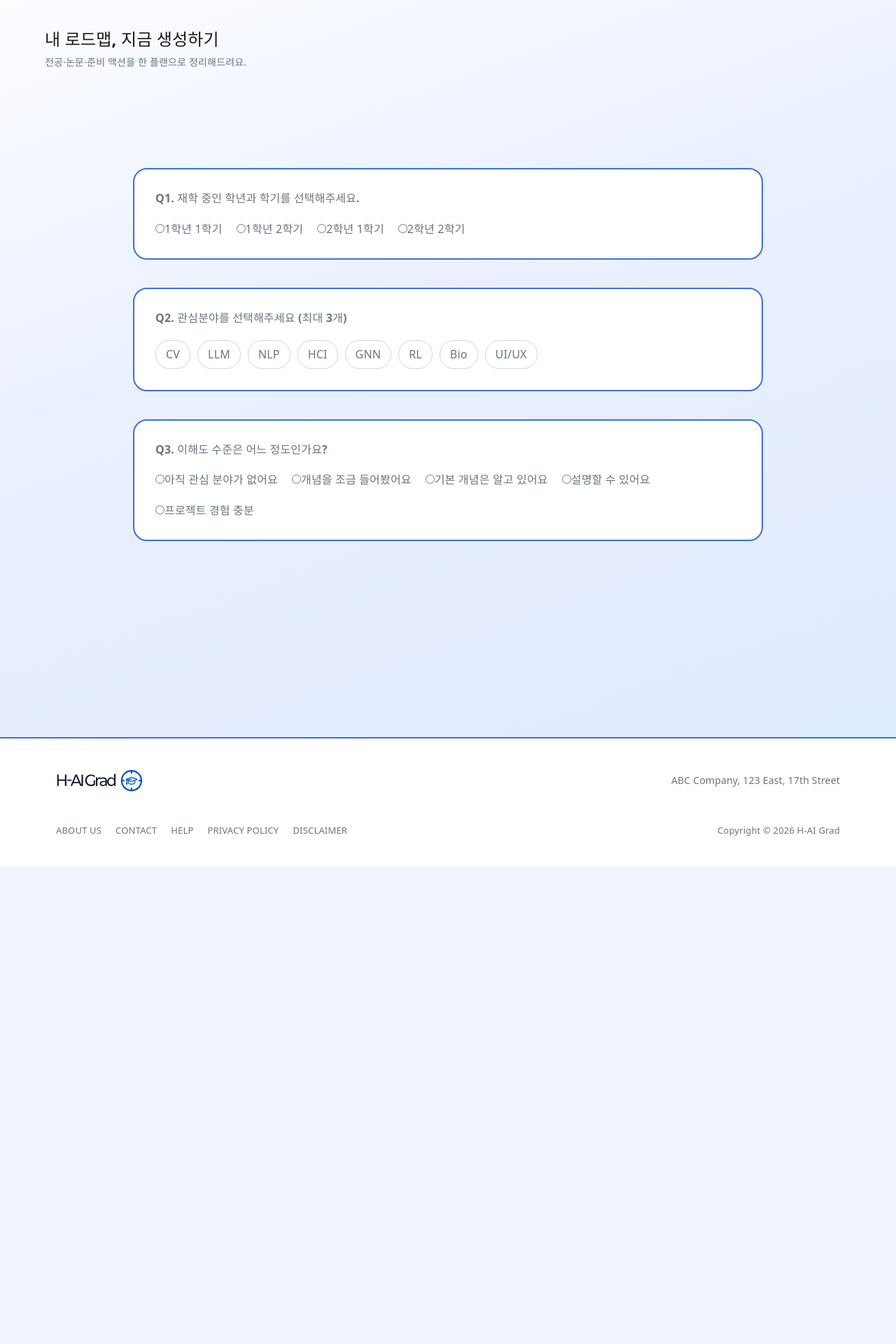
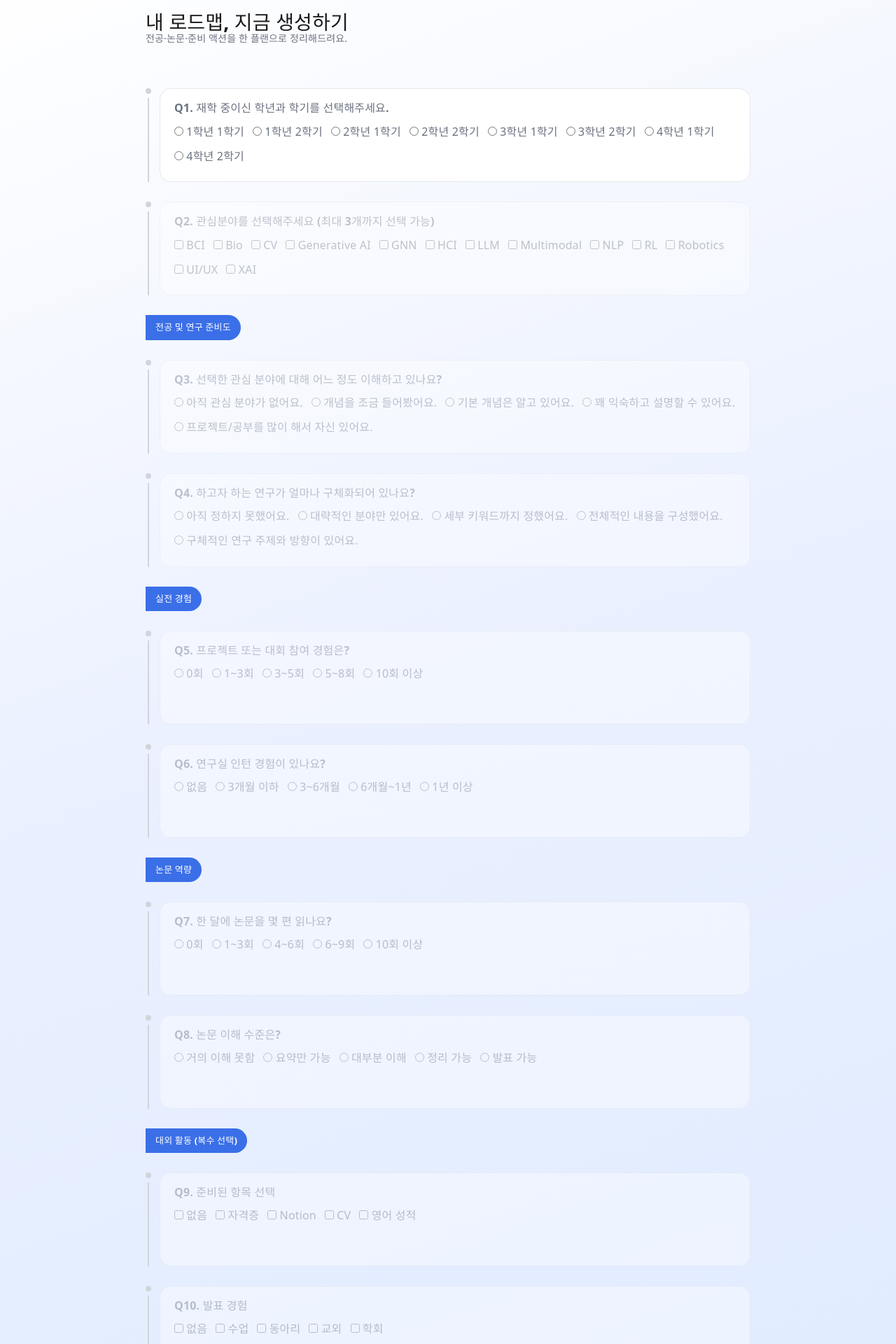
Before and after one commit to Oneday-Project/FE, a React (Vite) app: page /roadmap in a window 1280 px wide. Shown: the part 100-2020 px from the top of the page at 70% size. Before the commit the page ends 1338 px from the top, so only its background shows below. Built offline with nearby package versions, Linux system fonts and the light colour scheme.

Commit message:
feat: 로드맵 페이지 구현

```diff
--- a/src/pages/Papers.tsx
+++ b/src/pages/Papers.tsx
@@ -92,7 +92,7 @@ export default function Papers() {
       }}>
         {/* Hero */}
         <div style={{ marginBottom: '32px' }}>
-          <h1 style={{ fontSize: '28px', fontWeight: 800, color: '#1a1a1a', marginBottom: '8px', lineHeight: 1.2 }}>
+          <h1 style={{ fontSize: '28px', fontWeight: 800, color: '#1a1a1a', marginBottom: '12px', lineHeight: 1.2 }}>
             내 분야 논문, 한 번에.
           </h1>
           <p style={{ fontSize: '14px', color: '#6b7280', margin: 0 }}>
--- a/src/pages/Roadmap.tsx
+++ b/src/pages/Roadmap.tsx
@@ -1,157 +1,334 @@
 import { useState } from "react";
+import { useNavigate } from "react-router-dom";
+
+/* 타입 정의 */
+type Question =
+  | {
+      id: string;
+      type: "single" | "multi";
+      title: string;
+      options: string[];
+    }
+  | {
+      type: "section";
+      label: string;
+    };
+
+type Answers = {
+  [key: string]: string | string[];
+};
+
+/* 질문 데이터 */
+const questions: Question[] = [
+  {
+    id: "q1",
+    type: "single",
+    title: "Q1. 재학 중이신 학년과 학기를 선택해주세요.",
+    options: [
+      "1학년 1학기","1학년 2학기",
+      "2학년 1학기","2학년 2학기",
+      "3학년 1학기","3학년 2학기",
+      "4학년 1학기","4학년 2학기"
+    ]
+  },
+  {
+    id: "q2",
+    type: "multi",
+    title: "Q2. 관심분야를 선택해주세요 (최대 3개까지 선택 가능)",
+    options: [
+      "BCI","Bio","CV","Generative AI","GNN","HCI","LLM","Multimodal",
+      "NLP","RL","Robotics","UI/UX","XAI"
+    ]
+  },
+
+  { type: "section", label: "전공 및 연구 준비도" },
+
+  {
+    id: "q3",
+    type: "single",
+    title: "Q3. 선택한 관심 분야에 대해 어느 정도 이해하고 있나요?",
+    options: [
+      "아직 관심 분야가 없어요.",
+      "개념을 조금 들어봤어요.",
+      "기본 개념은 알고 있어요.",
+      "꽤 익숙하고 설명할 수 있어요.",
+      "프로젝트/공부를 많이 해서 자신 있어요."
+    ]
+  },
+  {
+    id: "q4",
+    type: "single",
+    title: "Q4. 하고자 하는 연구가 얼마나 구체화되어 있나요?",
+    options: [
+      "아직 정하지 못했어요.",
+      "대략적인 분야만 있어요.",
+      "세부 키워드까지 정했어요.",
+      "전체적인 내용을 구성했어요.",
+      "구체적인 연구 주제와 방향이 있어요."
+    ]
+  },
+
+  { type: "section", label: "실전 경험" },
+
+  {
+    id: "q5",
+    type: "single",
+    title: "Q5. 프로젝트 또는 대회 참여 경험은?",
+    options: ["0회","1~3회","3~5회","5~8회","10회 이상"]
+  },
+  {
+    id: "q6",
+    type: "single",
+    title: "Q6. 연구실 인턴 경험이 있나요?",
+    options: ["없음","3개월 이하","3~6개월","6개월~1년","1년 이상"]
+  },
+
+  { type: "section", label: "논문 역량" },
+
+  {
+    id: "q7",
+    type: "single",
+    title: "Q7. 한 달에 논문을 몇 편 읽나요?",
+    options: ["0회","1~3회","4~6회","6~9회","10회 이상"]
+  },
+  {
+    id: "q8",
+    type: "single",
+    title: "Q8. 논문 이해 수준은?",
+    options: [
+      "거의 이해 못함",
+      "요약만 가능",
+      "대부분 이해",
+      "정리 가능",
+      "발표 가능"
+    ]
+  },
+
+  { type: "section", label: "대외 활동 (복수 선택)" },
+
+  {
+    id: "q9",
+    type: "multi",
+    title: "Q9. 준비된 항목 선택",
+    options: [
+      "없음","자격증","Notion","CV","영어 성적"
+    ]
+  },
+  {
+    id: "q10",
+    type: "multi",
+    title: "Q10. 발표 경험",
+    options: [
+      "없음","수업","동아리","교외","학회"
+    ]
+  },
+
+  { type: "section", label: "학업 기반 역량" },
+
+  {
+    id: "q11",
+    type: "single",
+    title: "Q11. 수학 이해 수준",
+    options: [
+      "거의 모름","수업 수준","개념 이해","응용 가능","설명 가능"
+    ]
+  },
+  {
+    id: "q12",
+    type: "single",
+    title: "Q12. 영어 논문 독해",
+    options: [
+      "불가","부분 이해","대략 이해","문맥 이해","완전 해석"
+    ]
+  }
+];
 
 export default function Roadmap() {
 
-  const [answers, setAnswers] = useState({
-    grade: "",
-    interest: [] as string[],
-    understanding: "",
+  const [answers, setAnswers] = useState<Answers>({});
+  const navigate = useNavigate();
+
+  /* 전체 완료 체크 */
+  const isAllAnswered = questions.every(q => {
+    if (!("id" in q)) return true;
+    const val = answers[q.id];
+    if (!val) return false;
+    return Array.isArray(val) ? val.length > 0 : true;
   });
 
-  const toggleInterest = (item: string) => {
+  /* 체크 여부 */
+  const isAnswered = (idx: number) => {
+    const q = questions[idx];
+    if (!("id" in q)) return true;
+
+    const val = answers[q.id];
+    if (!val) return false;
+
+    return Array.isArray(val) ? val.length > 0 : true;
+  };
+
+  /* 활성화 */
+  const isEnabled = (idx: number) => {
+    if (idx === 0) return true;
+
+    let prev = idx - 1;
+    while (questions[prev]?.type === "section") prev--;
+
+    return isAnswered(prev);
+  };
+
+  const handleSingle = (qid: string, value: string) => {
+    setAnswers(prev => ({ ...prev, [qid]: value }));
+  };
+
+  const handleMulti = (qid: string, value: string) => {
     setAnswers(prev => {
-      if (prev.interest.includes(item)) {
-        return {
-          ...prev,
-          interest: prev.interest.filter(i => i !== item)
-        };
+      const current = (prev[qid] as string[]) || [];
+
+      if (current.includes(value)) {
+        return { ...prev, [qid]: current.filter(v => v !== value) };
       }
-      if (prev.interest.length >= 3) return prev;
 
-      return {
-        ...prev,
-        interest: [...prev.interest, item]
-      };
+      if (qid === "q2" && current.length >= 3) return prev;
+
+      return { ...prev, [qid]: [...current, value] };
     });
   };
 
   return (
     <div style={{
-      padding: '80px 5vw 200px',
-      maxWidth: '1200px',
-      margin: '0 auto'
+      width: '100%',
+      minHeight: '100vh',
+      background: 'linear-gradient(160deg, #ffffff 0%, #eaf0ff 40%, #ddeaff 100%)',
     }}>
 
-      {/* 상단 텍스트 */}
       <div style={{
-        marginBottom: '140px',
-        maxWidth: '600px',
-        marginLeft: '-40px'
+        maxWidth: '960px',
+        margin: '0 auto',
+        padding: '56px 48px 80px'
       }}>
-        <h1 style={{
-          fontSize: '24px',
-          fontWeight: 700,
-          marginBottom: '10px'
-        }}>
+
+        <div style={{ marginBottom: '60px' }}>
+          <h1 style={{ fontSize: '28px', fontWeight: 800 }}>
             내 로드맵, 지금 생성하기
           </h1>
-
-        <p style={{
-          fontSize: '14px',
-          color: '#6b7280'
-        }}>
+          <p style={{ fontSize: '14px', color: '#6b7280' }}>
             전공·논문·준비 액션을 한 플랜으로 정리해드려요.
           </p>
         </div>
 
-      {/* 설문 영역 */}
+        <div style={{ display: 'flex', flexDirection: 'column', gap: '28px' }}>
+
+          {questions.map((q, idx) => {
+
+            if (q.type === "section") {
+              return (
+                <div key={idx}>
                   <div style={{
-        display: 'flex',
-        flexDirection: 'column',
-        alignItems: 'center',
-        gap: '40px'
+                    display: 'inline-block',
+                    background: '#3B6FE8',
+                    color: '#fff',
+                    padding: '6px 14px',
+                    borderRadius: '0 999px 999px 0',
+                    fontSize: '13px',
+                    fontWeight: 600
+                  }}>
+                    {q.label}
+                  </div>
+                </div>
+              );
+            }
+
+            const enabled = isEnabled(idx);
+            const selected = isAnswered(idx);
+
+            return (
+              <div key={q.id} style={{ display: 'flex', gap: '12px' }}>
+
+                <div style={{ display: 'flex', flexDirection: 'column', alignItems: 'center' }}>
+                  <div style={{
+                    width: '8px',
+                    height: '8px',
+                    borderRadius: '50%',
+                    background: selected ? '#3B6FE8' : '#d1d5db'
+                  }} />
+                  <div style={{
+                    width: '2px',
+                    height: '120px',
+                    background: selected ? '#3B6FE8' : '#d1d5db',
+                    marginTop: '6px'
+                  }} />
+                </div>
+
+                <div style={{
+                  width: '100%',
+                  padding: '16px 20px',
+                  borderRadius: '16px',
+                  background: '#fff',
+                  border: selected ? '2px solid #3B6FE8' : '1px solid #e5e7eb',
+                  opacity: enabled ? 1 : 0.4,
+                  pointerEvents: enabled ? 'auto' : 'none'
                 }}>
 
-        {/* Q1 */}
-        <div style={cardStyle}>
-          <p style={qTitle}>Q1. 재학 중인 학년과 학기를 선택해주세요.</p>
+                  <p style={{ fontWeight: 600, marginBottom: '10px' }}>
+                    {q.title}
+                  </p>
 
-          <div style={radioWrap}>
-            {["1학년 1학기","1학년 2학기","2학년 1학기","2학년 2학기"].map(v => (
-              <label key={v}>
+                  <div style={{ display: 'flex', flexWrap: 'wrap', gap: '12px' }}>
+                    {q.options.map(opt => {
+
+                      const isSelected =
+                        q.type === "multi"
+                          ? ((answers[q.id] as string[]) || []).includes(opt)
+                          : answers[q.id] === opt;
+
+                      return (
+                        <label key={opt} style={{ cursor: 'pointer' }}>
                           <input
-                  type="radio"
-                  name="grade"
-                  onChange={() => setAnswers({...answers, grade: v})}
+                            type={q.type === "multi" ? "checkbox" : "radio"}
+                            name={q.id}
+                            checked={isSelected}
+                            onChange={() =>
+                              q.type === "multi"
+                                ? handleMulti(q.id, opt)
+                                : handleSingle(q.id, opt)
+                            }
                           />
-                {v}
+                          {" "}{opt}
                         </label>
-            ))}
+                      );
+                    })}
+                  </div>
+
                 </div>
               </div>
+            );
+          })}
 
-        {/* Q2 */}
-        <div style={cardStyle}>
-          <p style={qTitle}>Q2. 관심분야를 선택해주세요 (최대 3개)</p>
+        </div>
 
-          <div style={{ display: 'flex', flexWrap: 'wrap', gap: '10px' }}>
-            {["CV","LLM","NLP","HCI","GNN","RL","Bio","UI/UX"].map(v => (
-              <div
-                key={v}
-                onClick={() => toggleInterest(v)}
+        {/* ⭐ 버튼 추가 */}
+        <div style={{ marginTop: '60px', textAlign: 'center' }}>
+          <button
+            disabled={!isAllAnswered}
+            onClick={() => isAllAnswered && navigate("/roadmap-result")}
             style={{
-                  padding: '8px 14px',
-                  borderRadius: '20px',
-                  border: answers.interest.includes(v)
-                    ? '2px solid #3B6FE8'
-                    : '1px solid #d1d5db',
-                  background: answers.interest.includes(v)
-                    ? '#eef3ff'
-                    : '#fff',
-                  cursor: 'pointer'
+              padding: '14px 28px',
+              borderRadius: '10px',
+              border: 'none',
+              fontSize: '16px',
+              fontWeight: 600,
+              cursor: isAllAnswered ? 'pointer' : 'not-allowed',
+              background: isAllAnswered ? '#3B6FE8' : '#d1d5db',
+              color: isAllAnswered ? '#fff' : '#6b7280',
+              transition: '0.2s'
             }}
           >
-                {v}
-              </div>
-            ))}
-          </div>
-        </div>
-
-        {/* Q3 */}
-        <div style={cardStyle}>
-          <p style={qTitle}>Q3. 이해도 수준은 어느 정도인가요?</p>
-
-          <div style={radioWrap}>
-            {[
-              "아직 관심 분야가 없어요",
-              "개념을 조금 들어봤어요",
-              "기본 개념은 알고 있어요",
-              "설명할 수 있어요",
-              "프로젝트 경험 충분"
-            ].map(v => (
-              <label key={v}>
-                <input
-                  type="radio"
-                  name="understanding"
-                  onChange={() => setAnswers({...answers, understanding: v})}
-                />
-                {v}
-              </label>
-            ))}
-          </div>
+            로드맵 생성하러 가기
+          </button>
         </div>
 
       </div>
     </div>
   );
 }
-
-const cardStyle = {
-  width: '100%',
-  maxWidth: '900px',
-  padding: '30px',
-  borderRadius: '20px',
-  border: '2px solid #3B6FE8',
-  background: '#fff'
-};
-
-const qTitle = {
-  marginBottom: '20px',
-  fontWeight: 600
-};
-
-const radioWrap = {
-  display: 'flex',
-  flexWrap: 'wrap',
-  gap: '20px'
-};
```
Also changed, not shown: src/App.tsx (+7 -2 lines), src/pages/RoadmapResult.tsx (added, +11 -0 lines), public/login-right.svg. Lines whose indentation alone changed are shown as unchanged.
